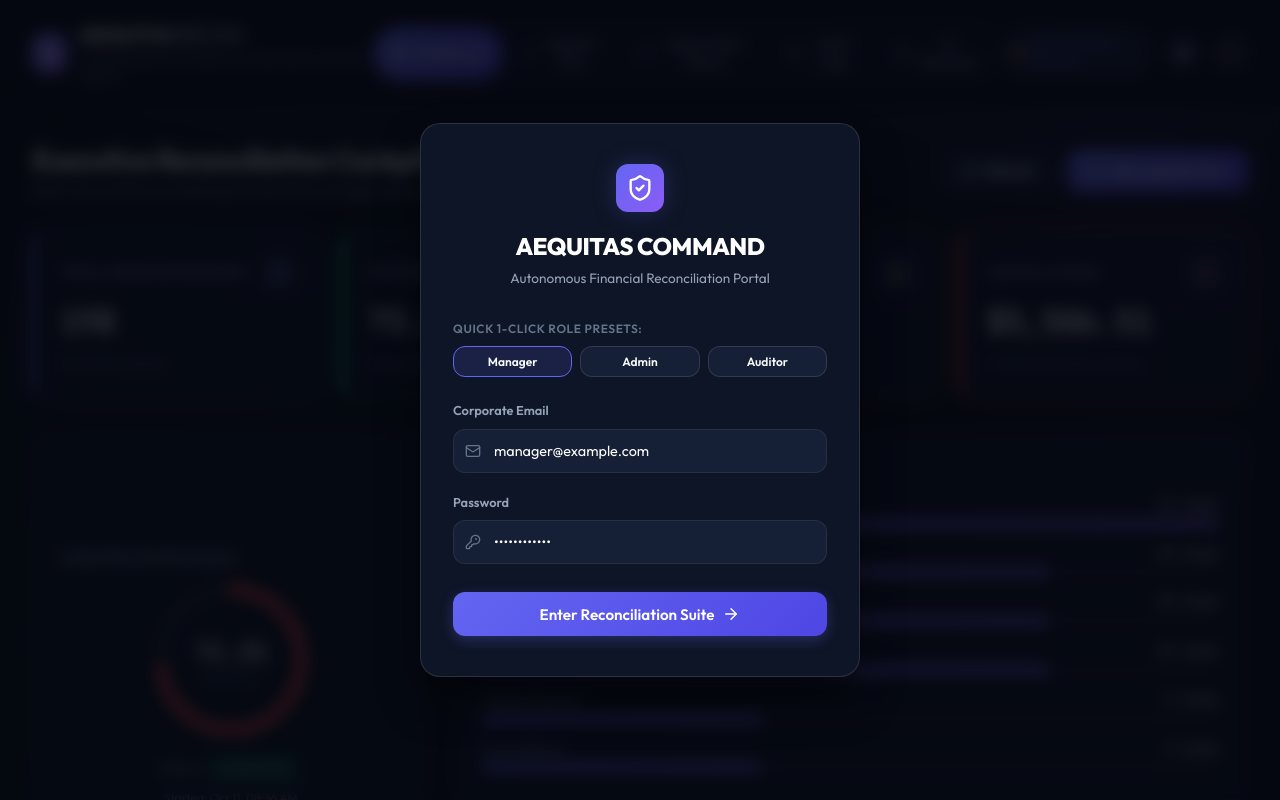
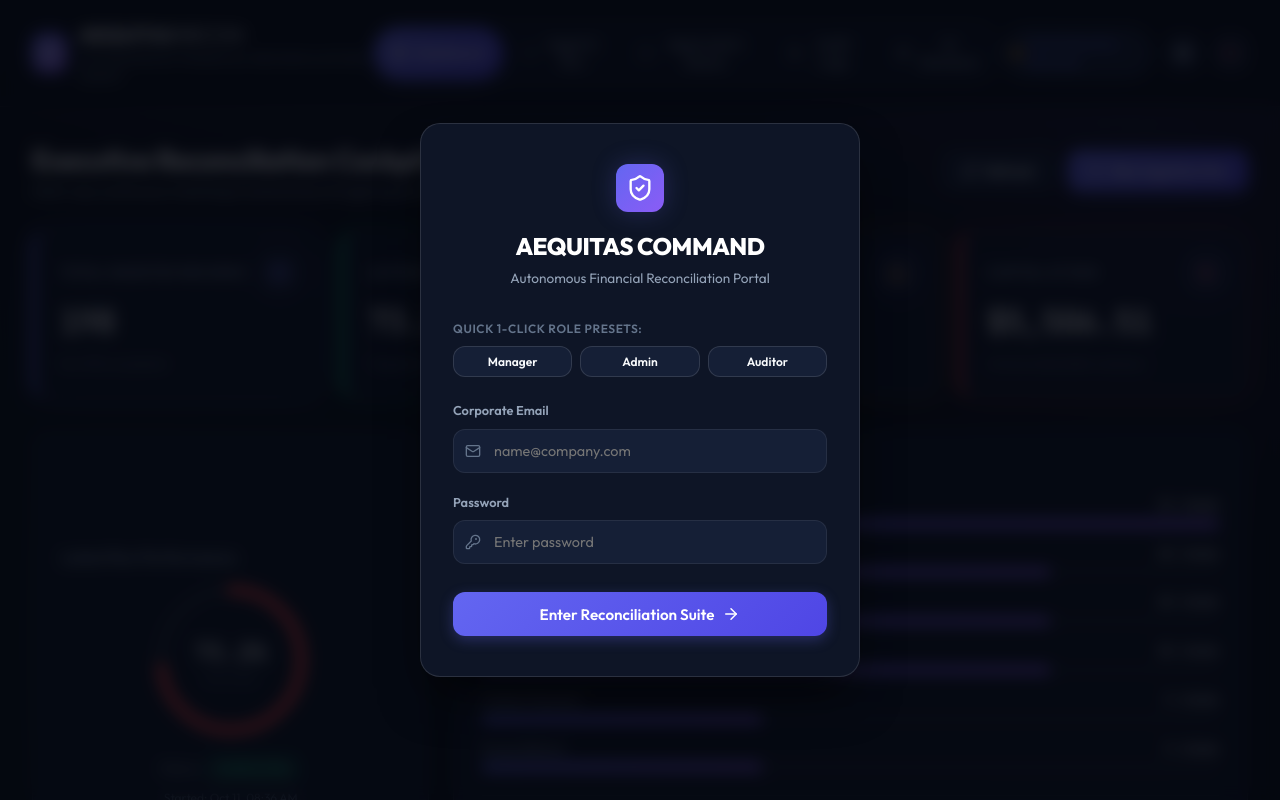
Before and after one commit to Manishrao07/reconciliation-agent, a React (Vite) app in the folder frontend/: page / in a window 1280 px wide. Shown: the top 800 px of the page. Built offline with nearby package versions, Linux system fonts and the light colour scheme; no server answers.

Commit message:
Keep login fields empty by default with placeholders, auto-fill only on preset click

```diff
--- a/frontend/src/components/LoginModal.jsx
+++ b/frontend/src/components/LoginModal.jsx
@@ -3,8 +3,8 @@ import { ShieldCheck, Lock, Mail, ArrowRight, Loader2, UserCheck, KeyRound } fro
 import { api } from '../services/api';
 
 export default function LoginModal({ onLoginSuccess }) {
-  const [email, setEmail] = useState('manager@example.com');
-  const [password, setPassword] = useState('Demo#Pass123');
+  const [email, setEmail] = useState('');
+  const [password, setPassword] = useState('');
   const [loading, setLoading] = useState(false);
   const [error, setError] = useState(null);
 
@@ -114,8 +114,10 @@ export default function LoginModal({ onLoginSuccess }) {
                 type="email"
                 className="input-field"
                 style={{ width: '100%', paddingLeft: '2.5rem' }}
+                placeholder="name@company.com"
                 value={email}
                 onChange={(e) => setEmail(e.target.value)}
+                autoComplete="username"
                 required
               />
               <Mail size={16} color="var(--text-dim)" style={{ position: 'absolute', left: '12px', top: '50%', transform: 'translateY(-50%)' }} />
@@ -129,8 +131,10 @@ export default function LoginModal({ onLoginSuccess }) {
                 type="password"
                 className="input-field"
                 style={{ width: '100%', paddingLeft: '2.5rem' }}
+                placeholder="Enter password"
                 value={password}
                 onChange={(e) => setPassword(e.target.value)}
+                autoComplete="current-password"
                 required
               />
               <KeyRound size={16} color="var(--text-dim)" style={{ position: 'absolute', left: '12px', top: '50%', transform: 'translateY(-50%)' }} />
```
